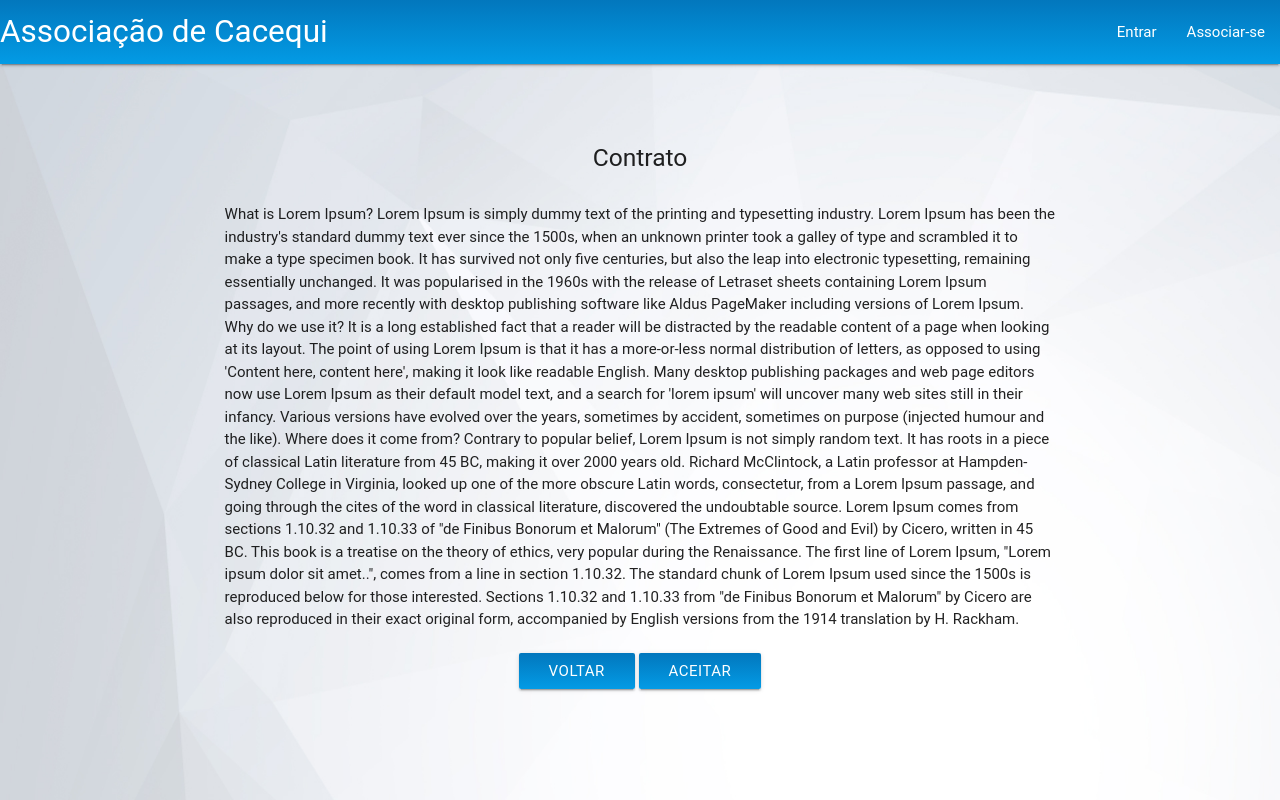
After one commit to danielcastro02/SistemaAssociacao, a PHP site: page /Tela/contrato.php in a window 1280 px wide. The commit adds this page. Run offline with PHP 8.4, Linux system fonts and the light colour scheme; some web fonts are replaced.

Commit message:
1.0.8.11 - Modificações gerais

```diff
--- a/Base/navBar.php
+++ b/Base/navBar.php
@@ -16,7 +16,7 @@ if (realpath("./index.php")) {
             } else {
                 ?>
                 <li><a href="<?php echo $pontos; ?>./Tela/login.php">Entrar</a></li>
-                <li><a href="<?php echo $pontos; ?>./Tela/cadastroUsuario.php">Associar-se</a></li>
+                <li><a href="<?php echo $pontos; ?>./Tela/contrato.php">Associar-se</a></li>
                 <?php
             }
             ?>
--- /dev/null
+++ b/Tela/contrato.php
@@ -0,0 +1,44 @@
+<?php
+if (!isset($_SESSION)) {
+    session_start();
+}
+?>
+<!DOCTYPE html>
+<html>
+    <head>
+        <?php include_once '../Base/header.php'; ?>
+    </head>
+    <body class="homeimg">
+        <?php
+        include_once '../Base/nav.php';
+        ?>
+        <div id="div-principal" class="row">
+            <br>
+            <br>
+            <br>
+            <div class="col s2">
+
+            </div>
+            <div class="col s8 center">
+                <h5>Contrato</h5>
+                <br>
+                <div class="left-align">
+                    What is Lorem Ipsum?
+                    Lorem Ipsum is simply dummy text of the printing and typesetting industry. Lorem Ipsum has been the industry's standard dummy text ever since the 1500s, when an unknown printer took a galley of type and scrambled it to make a type specimen book. It has survived not only five centuries, but also the leap into electronic typesetting, remaining essentially unchanged. It was popularised in the 1960s with the release of Letraset sheets containing Lorem Ipsum passages, and more recently with desktop publishing software like Aldus PageMaker including versions of Lorem Ipsum.
+
+                    Why do we use it?
+                    It is a long established fact that a reader will be distracted by the readable content of a page when looking at its layout. The point of using Lorem Ipsum is that it has a more-or-less normal distribution of letters, as opposed to using 'Content here, content here', making it look like readable English. Many desktop publishing packages and web page editors now use Lorem Ipsum as their default model text, and a search for 'lorem ipsum' will uncover many web sites still in their infancy. Various versions have evolved over the years, sometimes by accident, sometimes on purpose (injected humour and the like).
+
+
+                    Where does it come from?
+                    Contrary to popular belief, Lorem Ipsum is not simply random text. It has roots in a piece of classical Latin literature from 45 BC, making it over 2000 years old. Richard McClintock, a Latin professor at Hampden-Sydney College in Virginia, looked up one of the more obscure Latin words, consectetur, from a Lorem Ipsum passage, and going through the cites of the word in classical literature, discovered the undoubtable source. Lorem Ipsum comes from sections 1.10.32 and 1.10.33 of "de Finibus Bonorum et Malorum" (The Extremes of Good and Evil) by Cicero, written in 45 BC. This book is a treatise on the theory of ethics, very popular during the Renaissance. The first line of Lorem Ipsum, "Lorem ipsum dolor sit amet..", comes from a line in section 1.10.32.
+
+                    The standard chunk of Lorem Ipsum used since the 1500s is reproduced below for those interested. Sections 1.10.32 and 1.10.33 from "de Finibus Bonorum et Malorum" by Cicero are also reproduced in their exact original form, accompanied by English versions from the 1914 translation by H. Rackham.
+                </div><br>
+                <a class="btn hoverable corpadrao" href="../index.php">Voltar</a>
+                <a class="btn hoverable corpadrao" href="../Tela/cadastroAluno.php">Aceitar</a>
+            </div>
+        </div>
+
+    </body>
+</html>
```
Also changed, not shown: Controle/usuarioPDO.php (+8 -1 lines), Tela/cadastroAluno.php (+11 -8 lines), Tela/orientacao.php (+13 -3 lines).
